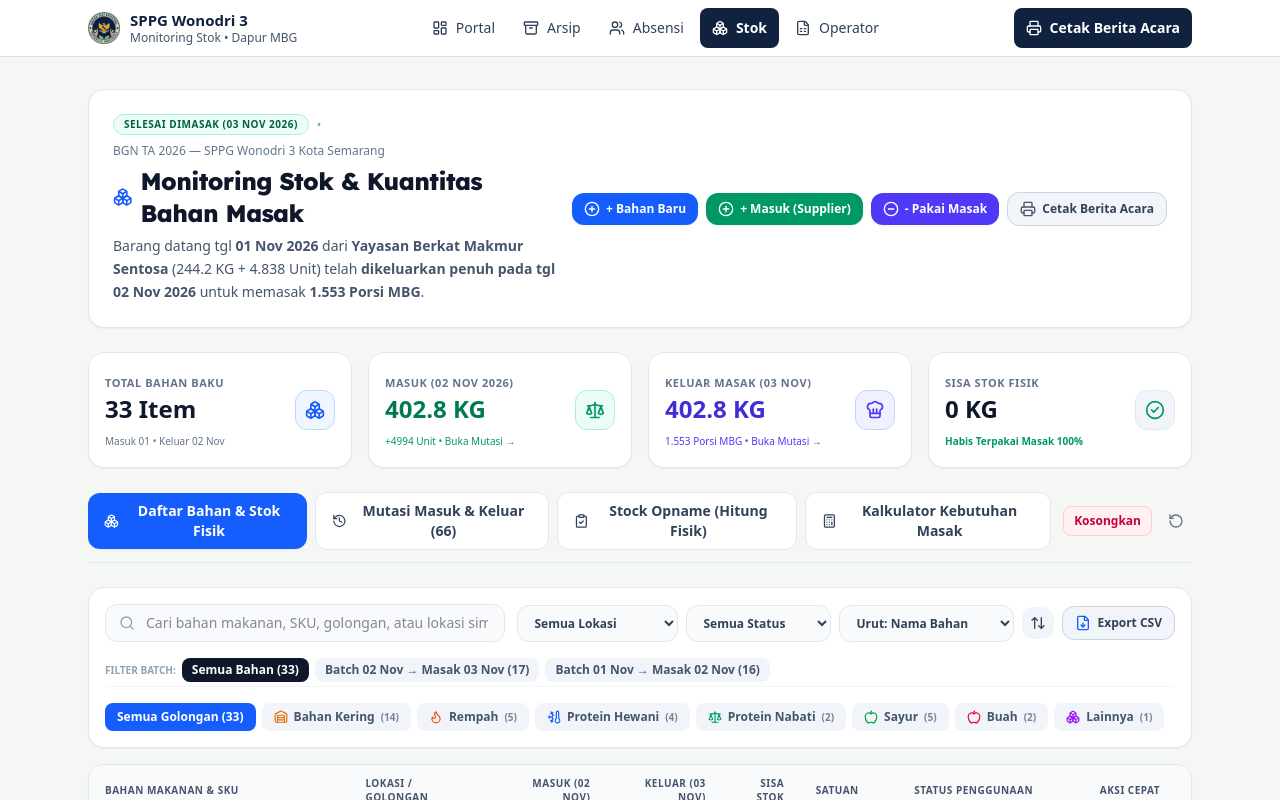
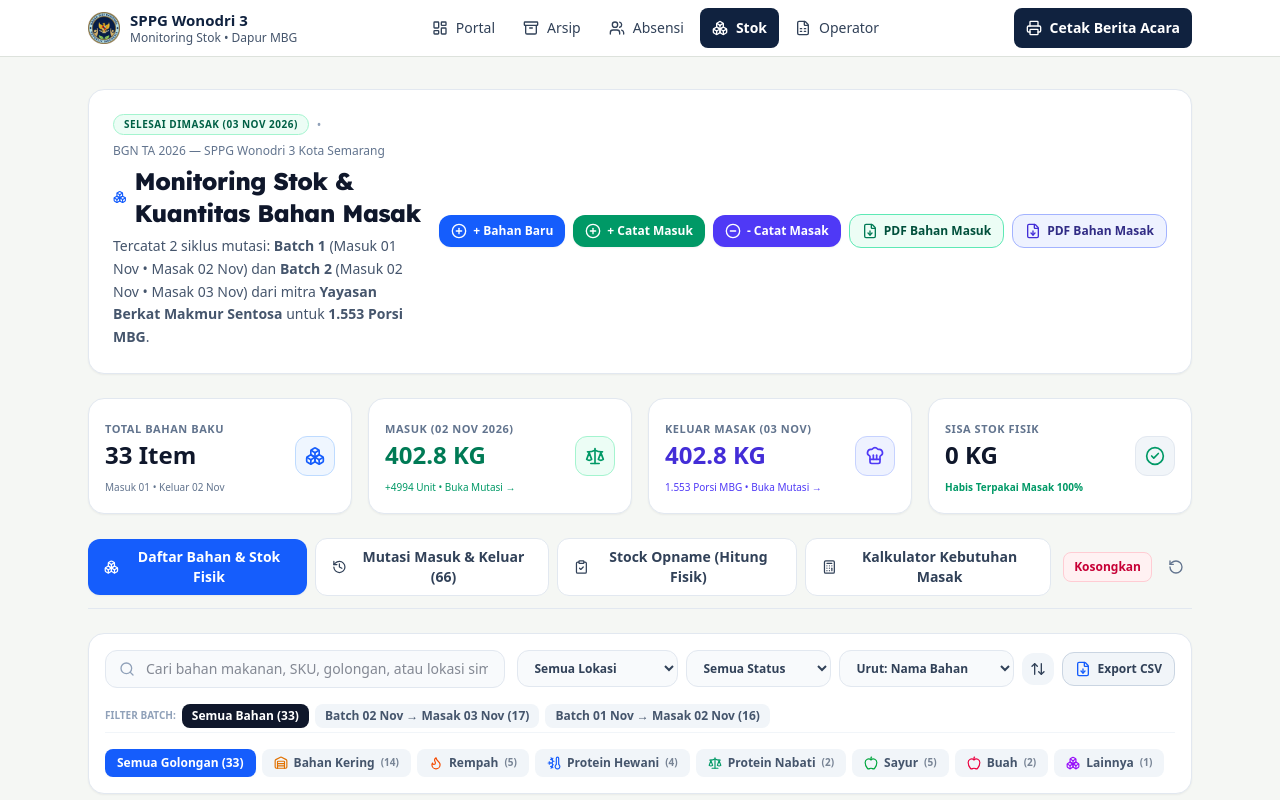
Before and after one commit to cilokesteh/arsip-operasional-sppg-wonodri3, a Next.js app: page /stok in a window 1280 px wide. Shown: the top 800 px of the page. Built offline with nearby package versions, Linux system fonts and the light colour scheme.

Commit message:
feat(stock): add explicit dedicated 'PDF Bahan Masuk' & 'PDF Bahan Masak' download buttons in banner & mutasi tab

```diff
--- a/app/stok/page.tsx
+++ b/app/stok/page.tsx
@@ -81,6 +81,11 @@ export default function StockMonitoringPage() {
   // Modal Print Type: Masuk (02 Nov), Keluar Masak (03 Nov), atau Rekap Mutasi
   const [printReportType, setPrintReportType] = useState<'B2_OUT' | 'B2_IN' | 'B1_OUT' | 'B1_IN' | 'MUTASI'>('B2_OUT');
 
+  const handleOpenPrintFor = (type: 'B2_OUT' | 'B2_IN' | 'B1_OUT' | 'B1_IN' | 'MUTASI') => {
+    setPrintReportType(type);
+    setShowPrintModal(true);
+  };
+
   // Items untuk Dokumen Berita Acara A4
   const reportItems = useMemo(() => {
     if (printReportType === 'B2_OUT' || printReportType === 'B2_IN') {
@@ -798,12 +803,12 @@ export default function StockMonitoringPage() {
               Monitoring Stok &amp; Kuantitas Bahan Masak
             </h1>
             <p className="text-xs sm:text-sm text-slate-600 leading-relaxed">
-              Barang datang tgl <strong>01 Nov 2026</strong> dari <strong>Yayasan Berkat Makmur Sentosa</strong> (244.2 KG + 4.838 Unit) telah <strong>dikeluarkan penuh pada tgl 02 Nov 2026</strong> untuk memasak <strong>1.553 Porsi MBG</strong>.
+              Tercatat 2 siklus mutasi: <strong>Batch 1</strong> (Masuk 01 Nov &bull; Masak 02 Nov) dan <strong>Batch 2</strong> (Masuk 02 Nov &bull; Masak 03 Nov) dari mitra <strong>Yayasan Berkat Makmur Sentosa</strong> untuk <strong>1.553 Porsi MBG</strong>.
             </p>
           </div>
 
           {/* Quick Actions in Banner */}
-          <div className="grid grid-cols-2 sm:flex sm:items-center gap-2 w-full md:w-auto shrink-0">
+          <div className="grid grid-cols-2 lg:flex lg:items-center gap-2 w-full md:w-auto shrink-0">
             <button
               type="button"
               onClick={() => handleOpenAddItem()}
@@ -818,7 +823,7 @@ export default function StockMonitoringPage() {
               className="px-3 py-2 rounded-xl text-xs font-bold text-white bg-emerald-600 hover:bg-emerald-700 shadow-xs flex items-center justify-center gap-1.5 cursor-pointer transition-colors"
             >
               <PlusCircle className="w-4 h-4 shrink-0" />
-              <span>+ Masuk (Supplier)</span>
+              <span>+ Catat Masuk</span>
             </button>
             <button
               type="button"
@@ -826,15 +831,25 @@ export default function StockMonitoringPage() {
               className="px-3 py-2 rounded-xl text-xs font-bold text-white bg-indigo-600 hover:bg-indigo-700 shadow-xs flex items-center justify-center gap-1.5 cursor-pointer transition-colors"
             >
               <MinusCircle className="w-4 h-4 shrink-0" />
-              <span>- Pakai Masak</span>
+              <span>- Catat Masak</span>
             </button>
             <button
               type="button"
-              onClick={() => setShowPrintModal(true)}
-              className="px-3 py-2 rounded-xl text-xs font-bold text-slate-700 bg-slate-100 hover:bg-slate-200 border border-slate-300 flex items-center justify-center gap-1.5 cursor-pointer transition-colors"
+              onClick={() => handleOpenPrintFor('B2_IN')}
+              className="px-3 py-2 rounded-xl text-xs font-bold text-emerald-900 bg-emerald-50 hover:bg-emerald-100 border border-emerald-300 flex items-center justify-center gap-1.5 cursor-pointer transition-colors"
+              title="Download Dokumen PDF Bahan Masuk"
             >
-              <Printer className="w-4 h-4 text-slate-600 shrink-0" />
-              <span>Cetak Berita Acara</span>
+              <FileDown className="w-4 h-4 text-emerald-700 shrink-0" />
+              <span>PDF Bahan Masuk</span>
+            </button>
+            <button
+              type="button"
+              onClick={() => handleOpenPrintFor('B2_OUT')}
+              className="px-3 py-2 rounded-xl text-xs font-bold text-indigo-900 bg-indigo-50 hover:bg-indigo-100 border border-indigo-300 flex items-center justify-center gap-1.5 cursor-pointer transition-colors"
+              title="Download Dokumen PDF Bahan Keluar Masak"
+            >
+              <FileDown className="w-4 h-4 text-indigo-700 shrink-0" />
+              <span>PDF Bahan Masak</span>
             </button>
           </div>
         </div>
@@ -1845,17 +1860,35 @@ export default function StockMonitoringPage() {
               <div className="space-y-1">
                 <h3 className="text-sm font-black text-slate-900">Buku Register Mutasi Stok (Audit Trail)</h3>
                 <p className="text-xs text-slate-500">
-                  Daftar transaksi barang masuk tgl 02 Nov 2026 dan barang keluar masak dapur tgl 03 Nov 2026.
+                  Daftar transaksi barang masuk dan keluar masak dapur (Siklus Batch 01 &amp; 02 Nov 2026).
                 </p>
               </div>
-              <div className="flex items-center gap-2">
+              <div className="flex items-center gap-1.5 flex-wrap">
+                <button
+                  type="button"
+                  onClick={() => handleOpenPrintFor('B2_IN')}
+                  className="px-3 py-1.5 rounded-xl text-xs font-bold text-emerald-800 bg-emerald-50 hover:bg-emerald-100 border border-emerald-300 flex items-center gap-1 cursor-pointer transition-colors"
+                  title="Download Dokumen Berita Acara PDF Bahan Masuk"
+                >
+                  <FileDown className="w-3.5 h-3.5 text-emerald-600" />
+                  <span>PDF Masuk</span>
+                </button>
+                <button
+                  type="button"
+                  onClick={() => handleOpenPrintFor('B2_OUT')}
+                  className="px-3 py-1.5 rounded-xl text-xs font-bold text-indigo-800 bg-indigo-50 hover:bg-indigo-100 border border-indigo-300 flex items-center gap-1 cursor-pointer transition-colors"
+                  title="Download Dokumen Berita Acara PDF Bahan Keluar Masak"
+                >
+                  <FileDown className="w-3.5 h-3.5 text-indigo-600" />
+                  <span>PDF Masak</span>
+                </button>
                 <button
                   type="button"
                   onClick={() => handleOpenRestock()}
                   className="px-3 py-1.5 rounded-xl text-xs font-bold text-white bg-emerald-600 hover:bg-emerald-700 shadow-xs flex items-center gap-1 cursor-pointer"
                 >
                   <PlusCircle className="w-3.5 h-3.5" />
-                  <span>+ Masuk (Supplier)</span>
+                  <span>+ Masuk</span>
                 </button>
                 <button
                   type="button"
@@ -1863,7 +1896,7 @@ export default function StockMonitoringPage() {
                   className="px-3 py-1.5 rounded-xl text-xs font-bold text-white bg-indigo-600 hover:bg-indigo-700 shadow-xs flex items-center gap-1 cursor-pointer"
                 >
                   <MinusCircle className="w-3.5 h-3.5" />
-                  <span>- Pakai Masak</span>
+                  <span>- Pakai</span>
                 </button>
                 <button
                   type="button"
@@ -2816,10 +2849,11 @@ export default function StockMonitoringPage() {
                 <button
                   type="button"
                   onClick={() => window.print()}
-                  className="px-3.5 sm:px-4 py-2 rounded-xl bg-blue-600 hover:bg-blue-700 text-white font-bold text-xs flex items-center gap-1.5 shadow-xs cursor-pointer transition-colors"
-                >
-                  <Printer className="w-4 h-4 shrink-0" />
-                  <span>Cetak / PDF</span>
+                  className="px-4 py-2 rounded-xl bg-blue-600 hover:bg-blue-700 text-white font-bold text-xs flex items-center gap-1.5 shadow-sm cursor-pointer transition-colors"
+                  title="Download atau Simpan sebagai PDF (A4)"
+                >
+                  <FileDown className="w-4 h-4 shrink-0" />
+                  <span>Download / Simpan PDF</span>
                 </button>
                 <button
                   type="button"
```
